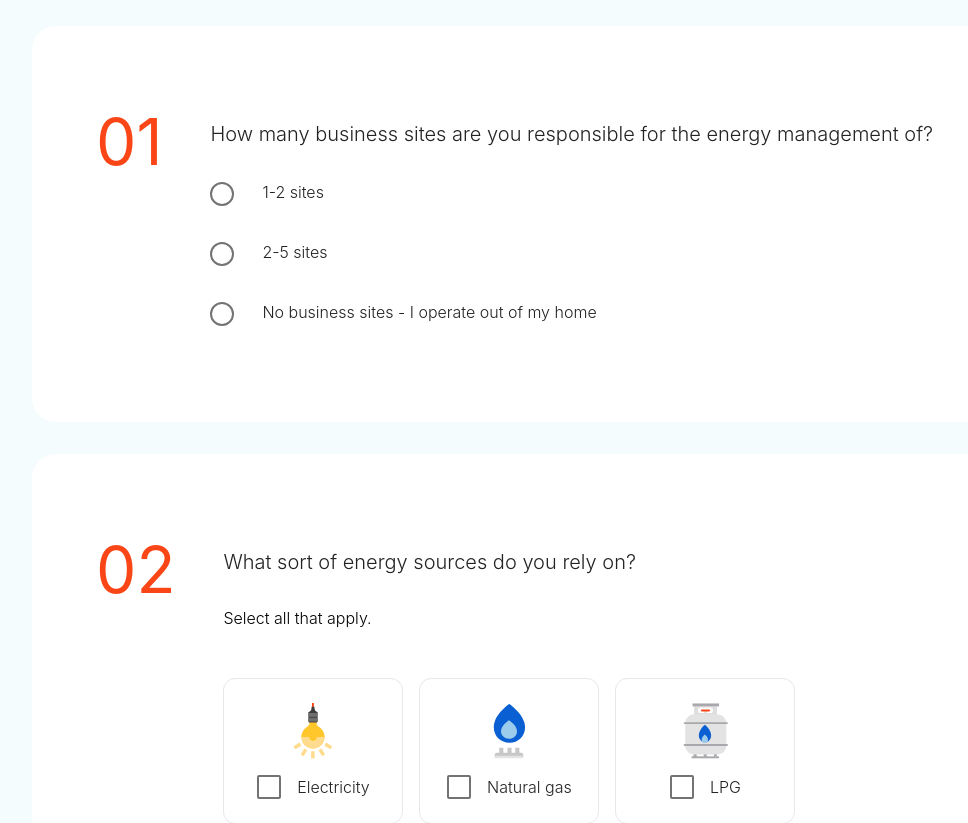
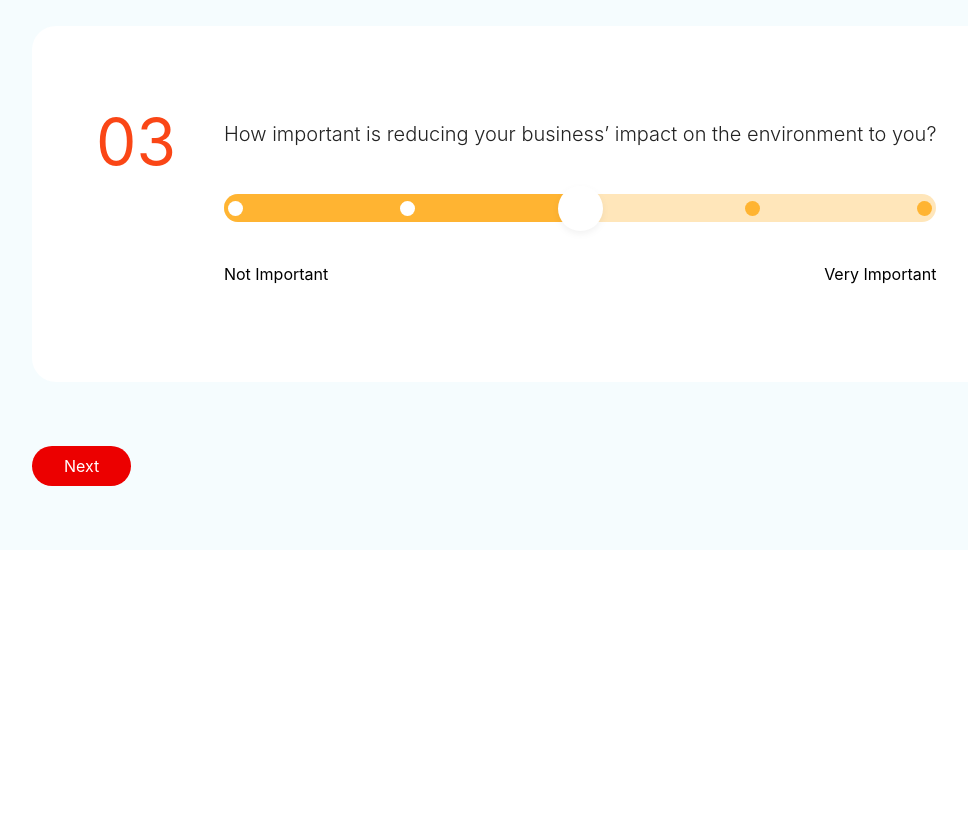
Before and after one commit to jeromeescultura/origin-shift, a Next.js app: page /assessment in a window 1280 px wide. Shown: the part 1820-2643 px from the top of the page, without its empty margins (96-1064 px from the left). After the commit the page ends 2370 px from the top, so only its background shows below. Built offline with nearby package versions, Linux system fonts and the light colour scheme.

Commit message:
created conditional rendering for each step page in asssessment; polished SliderQuestion design

```diff
--- a/components/IconsRadioQuestion.js
+++ b/components/IconsRadioQuestion.js
@@ -1,12 +1,12 @@
 import Image from "next/image";
 import React, { useState } from "react";
 
-const IconsRadioQuestion = ({ qst }) => {
+const IconsRadioQuestion = ({ options }) => {
   const [activeState, changeState] = useState(1);
 
   return (
     <div className="flex flex-col md:flex-row space-y-5 md:space-y-0 mt-12">
-      {qst.map((val, index) => (
+      {options && options.map((val, index) => (
         <div
           key={val.id}
           onClick={() => changeState(val.id)}
--- a/components/SliderQuestion.js
+++ b/components/SliderQuestion.js
@@ -1,6 +1,6 @@
 import React, { useState } from "react";
 
-const SliderQuestion = ({ qst }) => {
+const SliderQuestion = ({ options }) => {
   const [sliderChoice, setChoice] = useState(3);
   const [ulWidth, setWidth] = useState("w-[50%]");
 
@@ -31,16 +31,17 @@ const SliderQuestion = ({ qst }) => {
 
   return (
     <div className="w-full">
-      <div className="mt-12 bg-[#FFB43255] flex items-center w-full md:h-7 rounded-full relative">
+      <div className="mt-12 bg-[#FFB43255] flex items-center w-full h-4 md:h-7 rounded-full relative">
         <div
           className={`flex  rounded-full bg-[#FFB432]  transition-all ease-linear duration-100 h-full min-h-[10px] ${ulWidth}`}
         ></div>
         <div className="w-full absolute ">
-          <ul className="flex h-full rounded-full  transition-all ease-linear duration-100  w-full justify-between">
-            {qst.map((val, index) => (
+          <ul className="flex h-full rounded-full  transition-all ease-linear duration-100  w-full justify-between px-1 ">
+            {options &&
+              options.map((val, index) => (
                 <li key={val.id} className="flex items-center">
                   <button
-                  id={val.id}
+                    id={val.text}
                     onClick={() => toggleActive(val.id)}
                     className={`w-[10px] h-[10px] md:w-[15px] md:h-[15px] rounded-full transition-all ease-linear duration-300 ${
                       val.id > sliderChoice
@@ -48,7 +49,7 @@ const SliderQuestion = ({ qst }) => {
                         : "bg-white"
                     } ${
                       sliderChoice === val.id
-                      ? "scale-[250%] md:scale-[400%] bg-[#FFB432] hover:bg-[#FFB432] drop-shadow-sm"
+                        ? "scale-[250%] md:scale-[300%] bg-[#FFB432] hover:bg-[#FFB432] drop-shadow-sm"
                         : "hover:scale-125 cursor-pointer"
                     }`}
                   ></button>
@@ -58,8 +59,8 @@ const SliderQuestion = ({ qst }) => {
         </div>
       </div>
       <div className="labels mt-5 md:mt-10 text-sm md:text-[16px] leading-[24px] flex justify-between">
-        <label htmlFor={qst[0].id}>Not Important</label>
-        <label htmlFor={qst[1].id}>Very Important</label>
+        <label htmlFor={options && options[0].text}>Not Important</label>
+        <label htmlFor={options && options[4].text}>Very Important</label>
       </div>
     </div>
   );
--- a/pages/assessment.js
+++ b/pages/assessment.js
@@ -1,6 +1,5 @@
 import { useEffect, useState } from "react";
 import { server } from "../config";
-
 import ProgressBar from "../components/ProgressBar";
 import PageIntro from "../components/PageIntro";
 import ButtonComponent from "../components/ButtonComponent";
@@ -9,12 +8,16 @@ import ButtonQuestion from "../components/ButtonQuestion";
 import IconsQuestion from "../components/IconsQuestion";
 import CheckboxContainer from "../components/CheckboxContainer";
 import RadioQuestion from "../components/RadioQuestion";
+import SliderQuestion from "../components/SliderQuestion";
+import IconsRadioQuestion from "../components/IconsRadioQuestion";
 
 const Assessment = ({ questions }) => {
   const [buttonQuestions, setButtonQuestions] = useState({});
   const [checkboxQuestions, setCheckboxQuestions] = useState({});
   const [radioQuestions, setRadioQuestions] = useState({});
   const [iconsQuestions, setIconsQuestions] = useState({});
+  const [sliderQuestions, setSliderQuestions] = useState({});
+  const [iconsRadioQuestions, setIconsRadioQuestions] = useState({});
 
   useEffect(() => {
     questions.map((item) => {
@@ -26,6 +29,10 @@ const Assessment = ({ questions }) => {
         setRadioQuestions(item.radioQuestion);
       } else if (item.iconsQuestion !== undefined) {
         setIconsQuestions(item.iconsQuestion);
+      } else if (item.sliderQuestion !== undefined) {
+        setSliderQuestions(item.sliderQuestion);
+      } else if (item.iconsRadioQuestion !== undefined) {
+        setIconsRadioQuestions(item.iconsRadioQuestion);
       }
     });
   }, [questions]);
@@ -60,6 +67,7 @@ const Assessment = ({ questions }) => {
   const [activeState, changeState] = useState(0);
 
   const stepForwardHandler = () => {
+    window.scrollTo(0, 0);
     if (step.secondStep === "w-0 opacity-0") {
       setStep({ ...step, secondStep: "w-full opacity-100" });
     } else if (step.thirdStep === "w-0 opacity-0") {
@@ -81,6 +89,7 @@ const Assessment = ({ questions }) => {
   };
 
   const stepBackwardHandler = () => {
+    window.scrollTo(0, 0);
     if (step.thirdStep === "w-full opacity-100") {
       setStep({ ...step, thirdStep: "w-0 opacity-0" });
     } else if (step.secondStep === "w-full opacity-100") {
@@ -107,6 +116,7 @@ const Assessment = ({ questions }) => {
           <ProgressBar step={step} stepNo={stepNo} />
           <PageIntro assessIntro={assessIntro} activeState={activeState} />
 
+          {stepNo === 1 && (
             <div className="space-y-8">
               <QuestionContainer
                 id={buttonQuestions?.id}
@@ -125,7 +135,17 @@ const Assessment = ({ questions }) => {
                   questionsList={checkboxQuestions?.questionsList}
                 />
               </QuestionContainer>
+              <QuestionContainer
+                id={sliderQuestions?.id}
+                text={sliderQuestions?.text}
+              >
+                <SliderQuestion options={sliderQuestions?.options} />
+              </QuestionContainer>
+            </div>
+          )}
 
+          {stepNo === 2 && (
+            <div className="space-y-8">
               <QuestionContainer
                 id={radioQuestions?.id}
                 text={radioQuestions?.text}
@@ -154,6 +174,19 @@ const Assessment = ({ questions }) => {
                 </div>
               </QuestionContainer>
             </div>
+          )}
+
+          {stepNo === 3 && (
+            <div className="space-y-8">
+              <QuestionContainer
+                id={iconsRadioQuestions?.id}
+                text={iconsRadioQuestions?.text}
+              >
+                <IconsRadioQuestion options={iconsRadioQuestions?.options} />
+              </QuestionContainer>
+            </div>
+          )}
+
           <div className="flex gap-16 mt-16">
             {stepNo !== 1 && (
               <button
```
Lines whose indentation alone changed are shown as unchanged.
